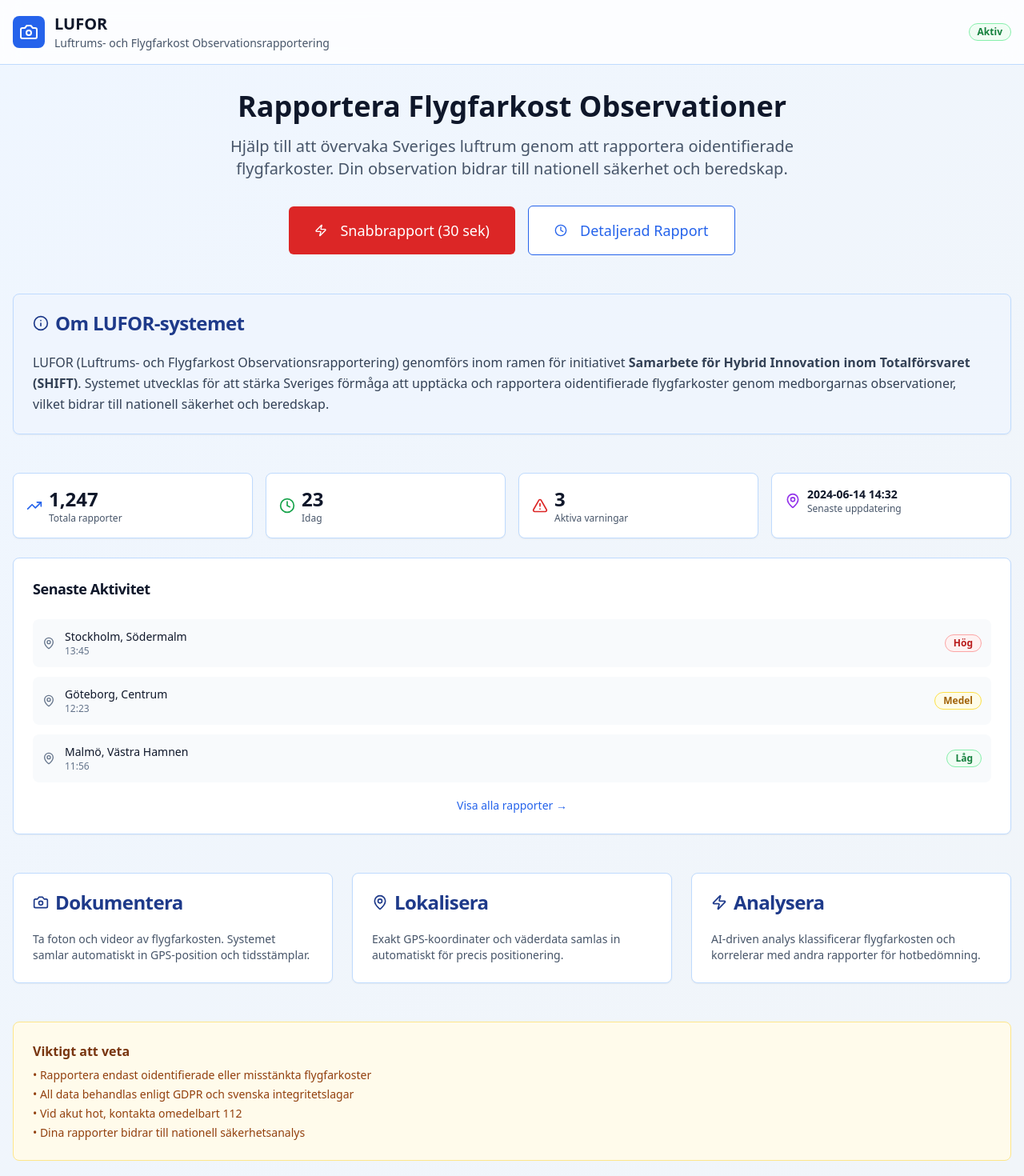
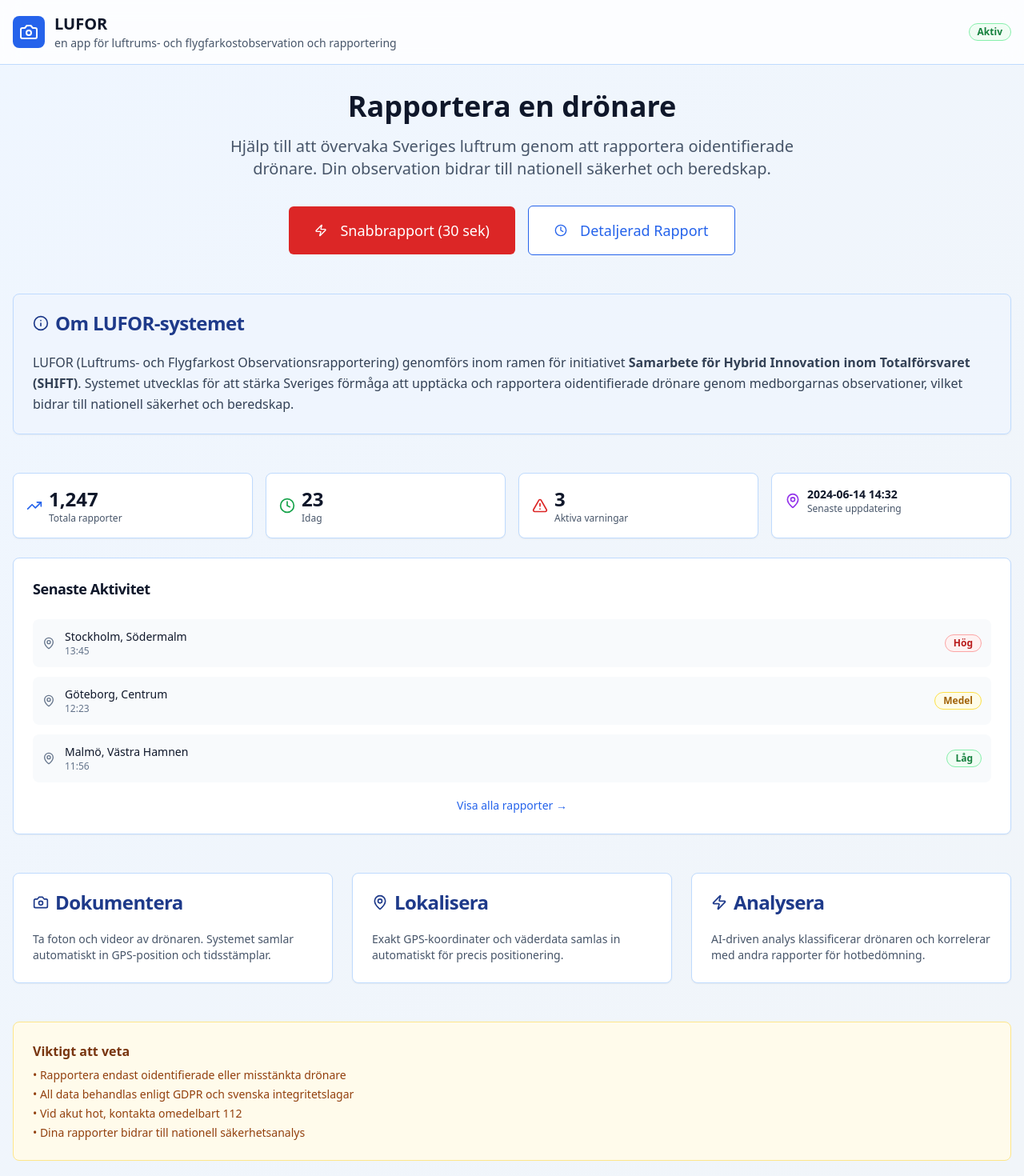
Before and after one commit to carlheath/rapportera-med-lufor, a React (Vite) app: page / in a window 1280 px wide. Shown: the top 1470 px of the page at 80% size. Built offline with nearby package versions, Linux system fonts and the light colour scheme.

Commit message:
Refactor: Update text content
Update text on the index page and other components to reflect the new requirements.

```diff
--- a/src/components/ReportForm.tsx
+++ b/src/components/ReportForm.tsx
@@ -110,9 +110,9 @@ const ReportForm = ({ mode, onBack }: ReportFormProps) => {
         return (
           <div className="space-y-6">
             <div className="text-center">
-              <h3 className="text-xl font-semibold mb-2">Dokumentera Flygfarkosten</h3>
+              <h3 className="text-xl font-semibold mb-2">Dokumentera Drönaren</h3>
               <p className="text-slate-600 dark:text-slate-300">
-                Ta foton eller video av flygfarkosten för bästa möjliga analys
+                Ta foton eller video av drönaren för bästa möjliga analys
               </p>
             </div>
             <CameraCapture onCapture={handleMediaCapture} />
@@ -155,7 +155,7 @@ const ReportForm = ({ mode, onBack }: ReportFormProps) => {
                   <Label htmlFor="quickDescription">Kort beskrivning</Label>
                   <Textarea
                     id="quickDescription"
-                    placeholder="T.ex. 'Stor svart flygfarkost som flög i cirkulära mönster i 5 minuter'"
+                    placeholder="T.ex. 'Stor svart drönare som flög i cirkulära mönster i 5 minuter'"
                     value={formData.description}
                     onChange={(e) => handleInputChange('description', e.target.value)}
                     className="min-h-[100px]"
@@ -177,7 +177,7 @@ const ReportForm = ({ mode, onBack }: ReportFormProps) => {
                     </Select>
                   </div>
                   <div>
-                    <Label htmlFor="droneCount">Antal flygfarkoster</Label>
+                    <Label htmlFor="droneCount">Antal drönare</Label>
                     <Select value={formData.numberOfDrones} onValueChange={(value) => handleInputChange('numberOfDrones', value)}>
                       <SelectTrigger>
                         <SelectValue />
--- a/src/pages/Index.tsx
+++ b/src/pages/Index.tsx
@@ -47,7 +47,7 @@ const Index = () => {
                   LUFOR
                 </h1>
                 <p className="text-sm text-slate-600 dark:text-slate-300">
-                  Luftrums- och Flygfarkost Observationsrapportering
+                  en app för luftrums- och flygfarkostobservation och rapportering
                 </p>
               </div>
             </div>
@@ -62,10 +62,10 @@ const Index = () => {
         {/* Hero Section */}
         <div className="text-center mb-12">
           <h2 className="text-4xl font-bold text-slate-900 dark:text-white mb-4">
-            Rapportera Flygfarkost Observationer
+            Rapportera en drönare
           </h2>
           <p className="text-xl text-slate-600 dark:text-slate-300 max-w-3xl mx-auto mb-8">
-            Hjälp till att övervaka Sveriges luftrum genom att rapportera oidentifierade flygfarkoster.
+            Hjälp till att övervaka Sveriges luftrum genom att rapportera oidentifierade drönare.
             Din observation bidrar till nationell säkerhet och beredskap.
           </p>
 
@@ -105,7 +105,7 @@ const Index = () => {
                 LUFOR (Luftrums- och Flygfarkost Observationsrapportering) genomförs inom ramen för
                 initiativet <strong>Samarbete för Hybrid Innovation inom Totalförsvaret (SHIFT)</strong>.
                 Systemet utvecklas för att stärka Sveriges förmåga att upptäcka och rapportera oidentifierade
-                flygfarkoster genom medborgarnas observationer, vilket bidrar till nationell säkerhet och beredskap.
+                drönare genom medborgarnas observationer, vilket bidrar till nationell säkerhet och beredskap.
               </CardDescription>
             </CardContent>
           </Card>
@@ -125,7 +125,7 @@ const Index = () => {
             </CardHeader>
             <CardContent>
               <CardDescription className="text-slate-600 dark:text-slate-300">
-                Ta foton och videor av flygfarkosten. Systemet samlar automatiskt in GPS-position och tidsstämplar.
+                Ta foton och videor av drönaren. Systemet samlar automatiskt in GPS-position och tidsstämplar.
               </CardDescription>
             </CardContent>
           </Card>
@@ -153,7 +153,7 @@ const Index = () => {
             </CardHeader>
             <CardContent>
               <CardDescription className="text-slate-600 dark:text-slate-300">
-                AI-driven analys klassificerar flygfarkosten och korrelerar med andra rapporter för hotbedömning.
+                AI-driven analys klassificerar drönaren och korrelerar med andra rapporter för hotbedömning.
               </CardDescription>
             </CardContent>
           </Card>
@@ -165,7 +165,7 @@ const Index = () => {
             Viktigt att veta
           </h3>
           <ul className="text-amber-800 dark:text-amber-200 space-y-1 text-sm">
-            <li>• Rapportera endast oidentifierade eller misstänkta flygfarkoster</li>
+            <li>• Rapportera endast oidentifierade eller misstänkta drönare</li>
             <li>• All data behandlas enligt GDPR och svenska integritetslagar</li>
             <li>• Vid akut hot, kontakta omedelbart 112</li>
             <li>• Dina rapporter bidrar till nationell säkerhetsanalys</li>
```
